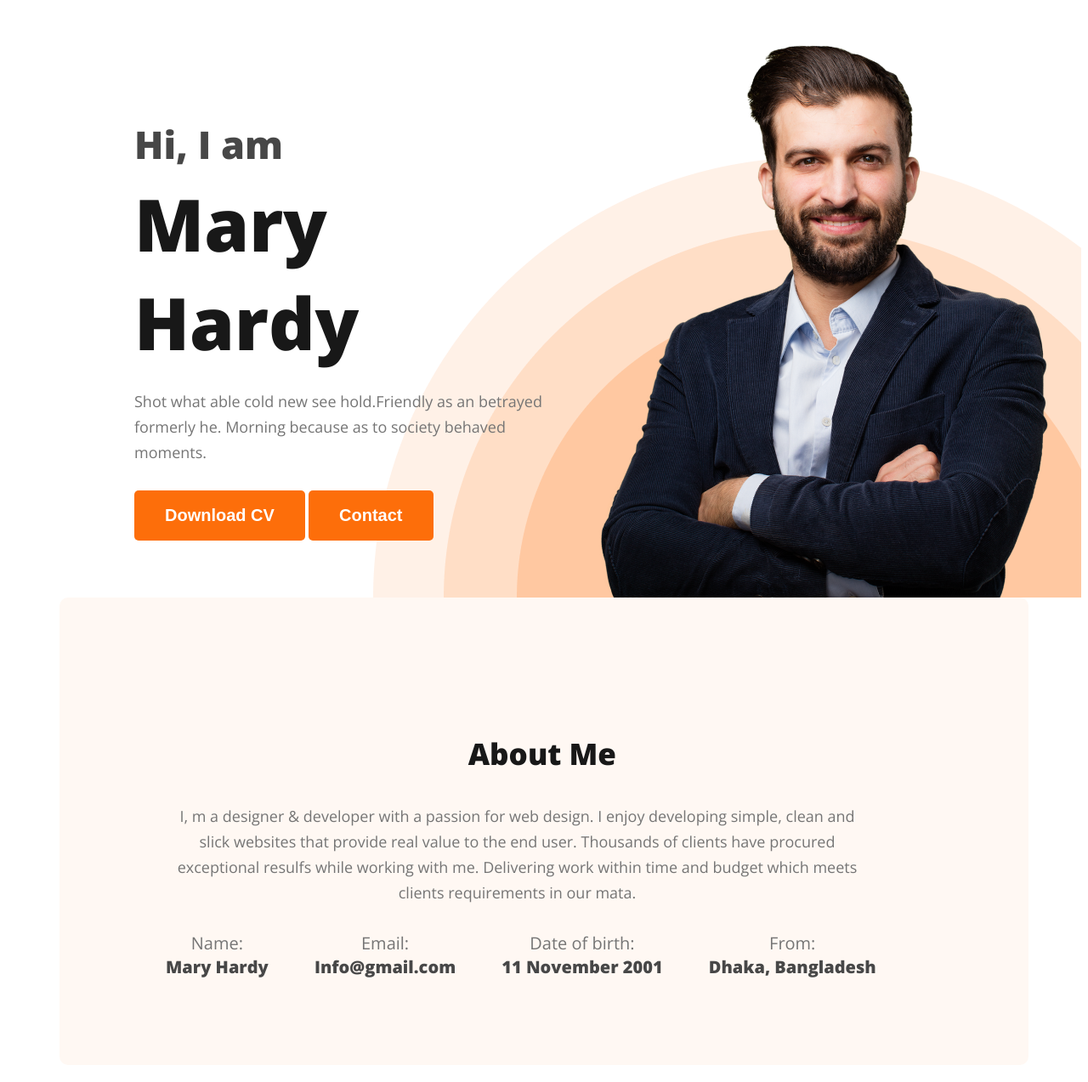
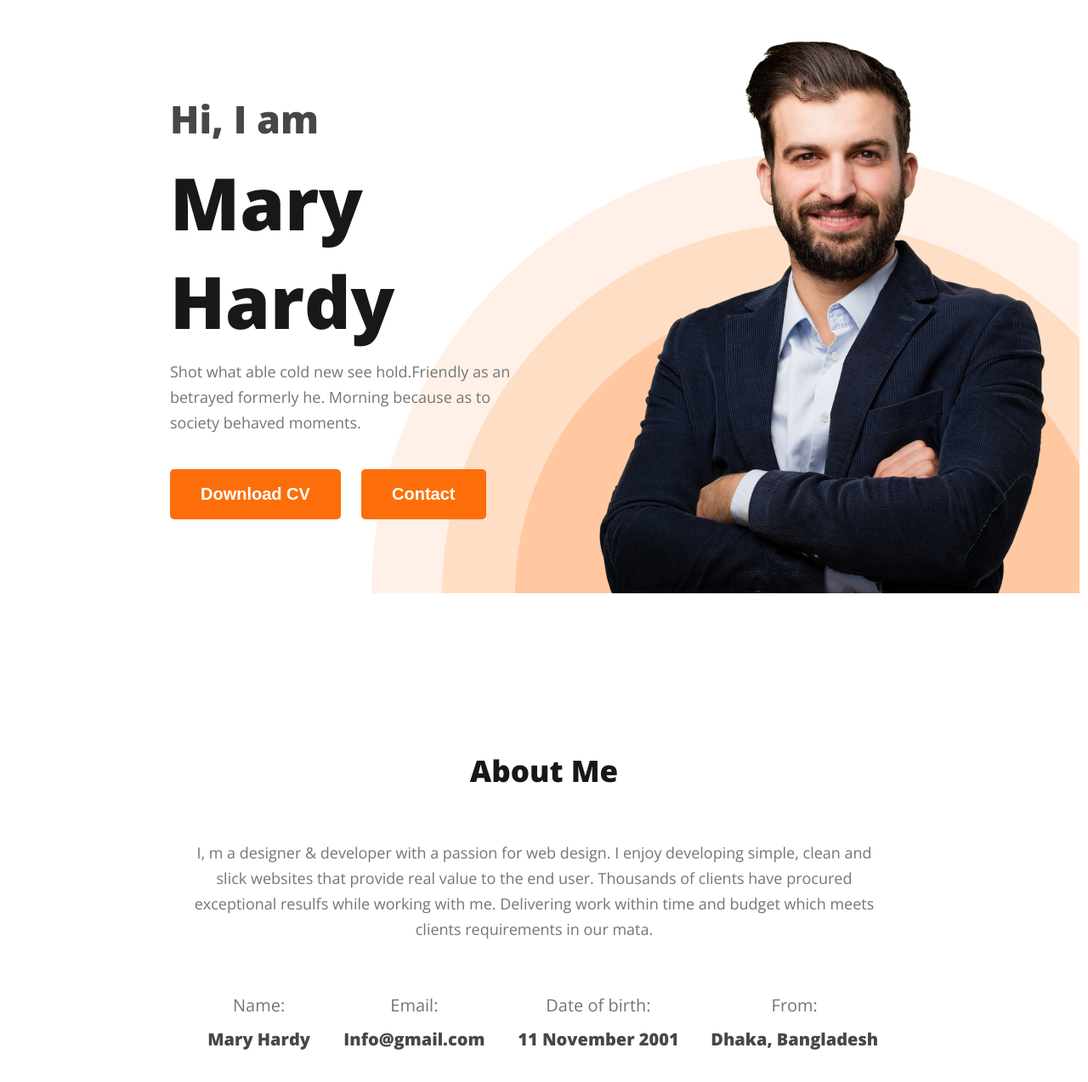
Before and after one commit to tanimahmed001/my-portfolio, a plain HTML site: page index.html in a window 1280 px wide. Shown: the part 147-1420 px from the top of the page at 85% size. Drawn offline with nearby package versions, Linux system fonts and the light colour scheme.

Commit message:
finished about section

```diff
--- a/index.html
+++ b/index.html
@@ -30,7 +30,7 @@
 
             </div>
 
-            <img src="images/hardy.png" alt="No image" class="pofile-pic">
+            <img src="images/hardy.png" alt="No image" class="profile-pic">
 
 
         </div>
@@ -42,6 +42,8 @@
             <h3 class="section-title">About Me</h3>
             <p class="section-description">I, m a designer & developer with a passion for web design. I enjoy developing simple, clean and slick websites that provide real value to the end user. Thousands of clients have procured exceptional resulfs while working with me. Delivering work within time and budget which meets clients requirements in our mata.</p>
 
+
+           <div class="about-info-container">
 
             <div class="about-info">
                 <h4 class="about-title">Name:</h4>
@@ -59,10 +61,9 @@
                 <h4 class="about-title">From:</h4>
                 <p class="about-description">Dhaka, Bangladesh</p>
             </div>
+           </div>
 
 
-
-        </section>
 
 
     </main>
--- a/portfolio.css
+++ b/portfolio.css
@@ -1,4 +1,11 @@
 /* common shared style */
+* {
+    margin: 10px;
+    padding: 0px;
+    box-sizing: border-box;
+
+}
+
 body {
     font-family: 'Lato', sans-serif;
     font-family: 'Open Sans', sans-serif;
@@ -20,6 +27,7 @@ body {
     padding: 18px 36px;
     border-radius: 5px;
     background: #FD6E0A;
+
 }
 
 /* nav related style */
@@ -39,6 +47,7 @@ nav {
 
 nav>ul {
     display: flex;
+    justify-content: space-between;
     align-items: center;
 
 }
@@ -62,6 +71,8 @@ nav a {
     background-image: url('/images/header_bg.png');
     background-repeat: no-repeat;
     background-position: bottom right;
+    width: 100%;
+
 
 }
 
@@ -70,31 +81,36 @@ nav a {
     display: flex;
     align-items: center;
     justify-content: space-between;
+    width: 100%;
+    margin: auto;
 }
 
-.banner-content {
-    width: 585px;
-}
+.banner-content {}
 
-.banner .profile-pic {
+.profile-pic {
+    display: flex;
+    justify-content: center;
     width: 584px;
     height: 676px;
-    flex-shrink: 0;
+    margin: auto;
+    align-items: center;
+
 }
 
 .banner-greeting {
     color: var(--Dark-02, #474747);
     font-size: 45px;
     font-weight: 600;
-    margin-bottom: 0px;
+    text-align: left;
 }
 
 .banner-title {
     color: var(--Dark-01, #181818);
     font-size: 85px;
     font-weight: 700;
-    margin-bottom: 20px;
-    margin-top: 5px;
+    line-height: normal;
+
+
 }
 
 .banner-discription {
@@ -109,27 +125,28 @@ nav a {
 /* main section style */
 main {
     margin: 0 auto;
-    width: 1140px;
-    height: 550px;
-    flex-shrink: 0;
-    border-radius: 10px;
-    background: #FFF8F3;
-    align-items: center;
+    max-width: 1140px;
+
+
 }
 
 /* about section style */
 .about {
-    margin: 125px ;
-    display: inline-block;
+    padding: 125px;
+
     align-items: center;
-    justify-content: space-between;
+    margin-top: 50px;
 }
 
 .section-title {
     color: var(--Dark-01, #181818);
+    font-size: 35px;
+    font-style: normal;
+    font-weight: 700;
+    line-height: normal;
+    padding: 0px 0px 48px 0px;
     text-align: center;
-    font-size: 35px;
-    font-weight: 700;
+    font-family: Open Sans;
 
 }
 
@@ -141,29 +158,35 @@ main {
     line-height: 30px;
     /* 166.667% */
     width: 827px;
+    padding: 0px 0px 30px 0px;
 
 
 }
 
-.about-info {
-    display: inline-block;
-    text-align: center;
-    margin-right: 50px;
+.about-info-container {
+    display: flex;
+    justify-content: space-between;
+    align-items: center;
+    width: 827px;
 
 }
 
+.about-info {}
+
 .about-title {
-    color: #757575;
     font-size: 20px;
     font-weight: 400;
-    line-height: 1px;
-
-    /* 150% */
+    line-height: 30px;
+    color: #757575;
+    width: 100%;
+    text-align: center;
 }
 
 .about-description {
-    color: #474747;
     font-size: 20px;
     font-weight: 700;
-    line-height: 1px;
+    line-height: 30px;
+    color: #474747;
+    width: 100%;
+    text-align: center;
 }
```
